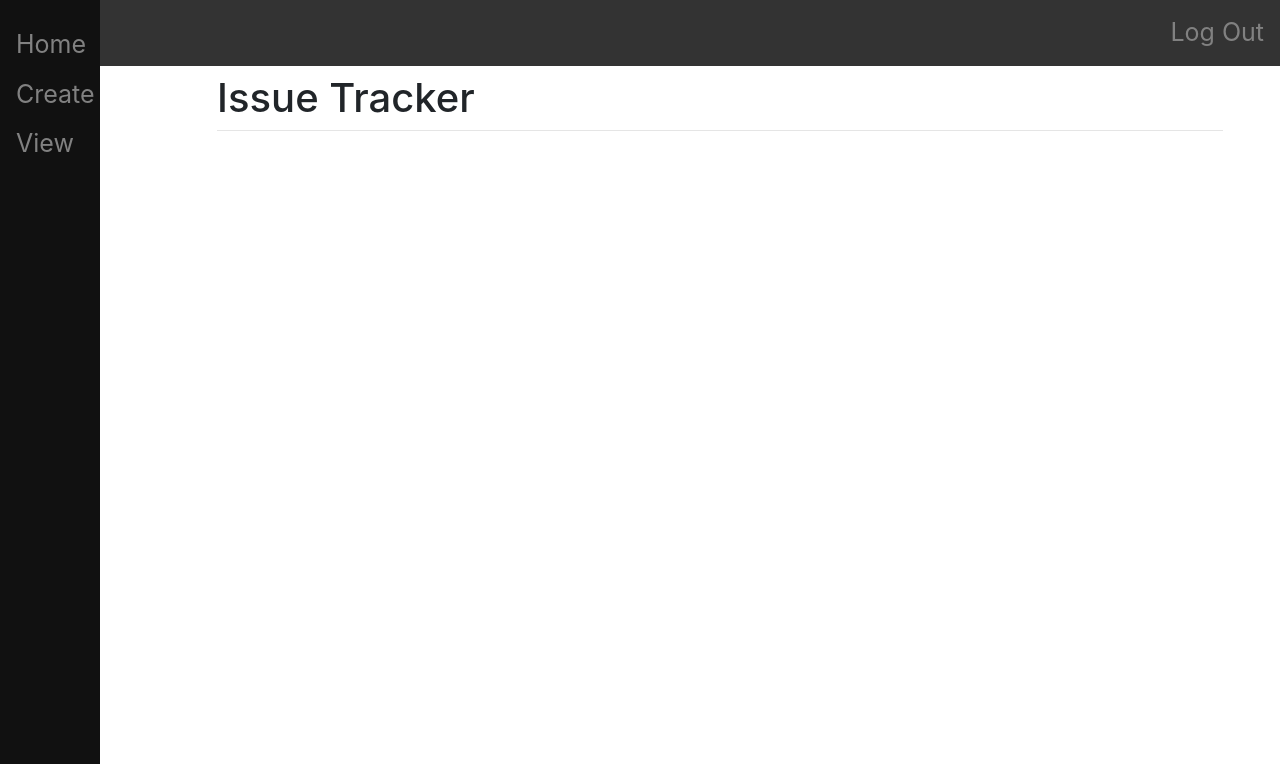
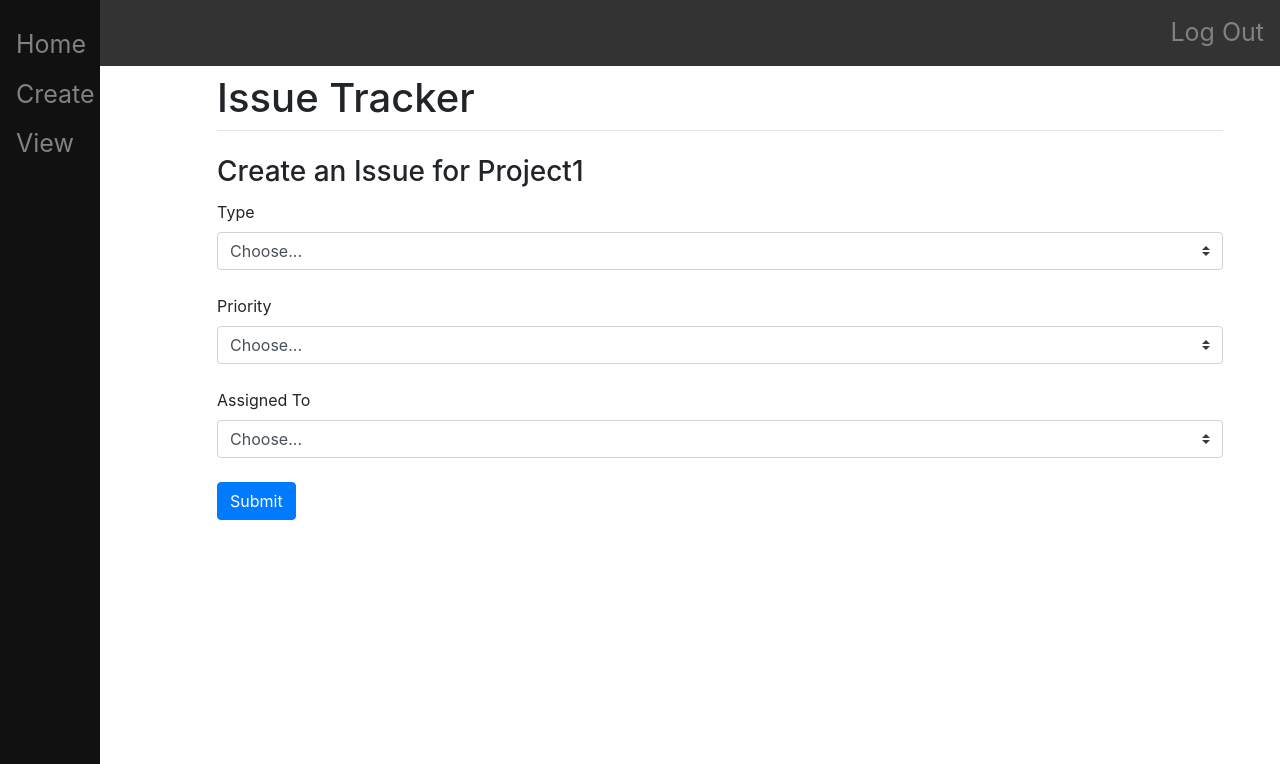
Before and after one commit to shayonghoshroy/issue-tracker, a Django app: page /project/1/issue/ in a window 1280 px wide. Shown: the top 764 px of the page. Run offline with Django 3.2, Linux system fonts and the light colour scheme; a user stored in the database is signed in; data comes from the database, SQL or seed files in the repository; some libraries are stand-ins or nearby versions.

Commit message:
created issue.html form

```diff
--- a/mysite/main/templates/main/issue.html
+++ b/mysite/main/templates/main/issue.html
@@ -4,8 +4,45 @@
 Issue
 {% endblock %}
 
+
 {% block content %}
     {% if user.is_authenticated %}
+        <h3>Create an Issue for {{project.name}}</h3>
+        <form method="post" action="" class="form-group">
+            {% csrf_token %}
+
+            <div class="form-group">
+                <label class="my-1 mr-2" for="type">Type</label>
+                <select name="type" class="custom-select my-1 mr-sm-2" id="inlineFormCustomSelectPref">
+                    <option selected>Choose...</option>
+                    <option name="task">task</option>
+                    <option name="bug">bug</option>
+                </select>
+            </div>
+
+            <div class="form-group">
+                <label class="my-1 mr-2" for="priority">Priority</label>
+                <select name="priority" class="custom-select my-1 mr-sm-2" id="inlineFormCustomSelectPref">
+                    <option selected>Choose...</option>
+                    <option name="minor">minor</option>
+                    <option name="major">major</option>
+                    <option name="blocker">blocker</option>
+                </select>
+            </div>
+
+            <div class="form-group">
+                <label class="my-1 mr-2" for="assignee">Assigned To</label>
+                <select name="assignee" class="custom-select my-1 mr-sm-2" id="inlineFormCustomSelectPref">
+                    <option selected>Choose...</option>
+                    {% for member in project.members %}
+                        <option name="{{member.username}}">{{member}}</option>
+                    {% endfor %}
+                </select>
+            </div>
+
+            <button type="submit" class="btn btn-primary my-1">Submit</button>
+        </form>
+
     {% else %}
             <p>Login <a href="/login">here.</a></p>
     {% endif %}
--- a/mysite/main/views.py
+++ b/mysite/main/views.py
@@ -81,7 +81,8 @@ def create(response):
 
 # create an issue
 def issue(response, id):
-    return render(response, "main/issue.html", {})
+    print(response.POST)
+    return render(response, "main/issue.html", {"project":Project.objects.get(id=id)})
 
 # create a project
 def project(response):
--- a/notes.txt
+++ b/notes.txt
@@ -77,7 +77,6 @@ pass = sg12433233
 python manage.py createsuperuser
 
 ### TECHNOLOGIES USED IN THIS PROJECT
-
 Full Stack Web Development:
     JavaScript
     HTML/CSS
```
